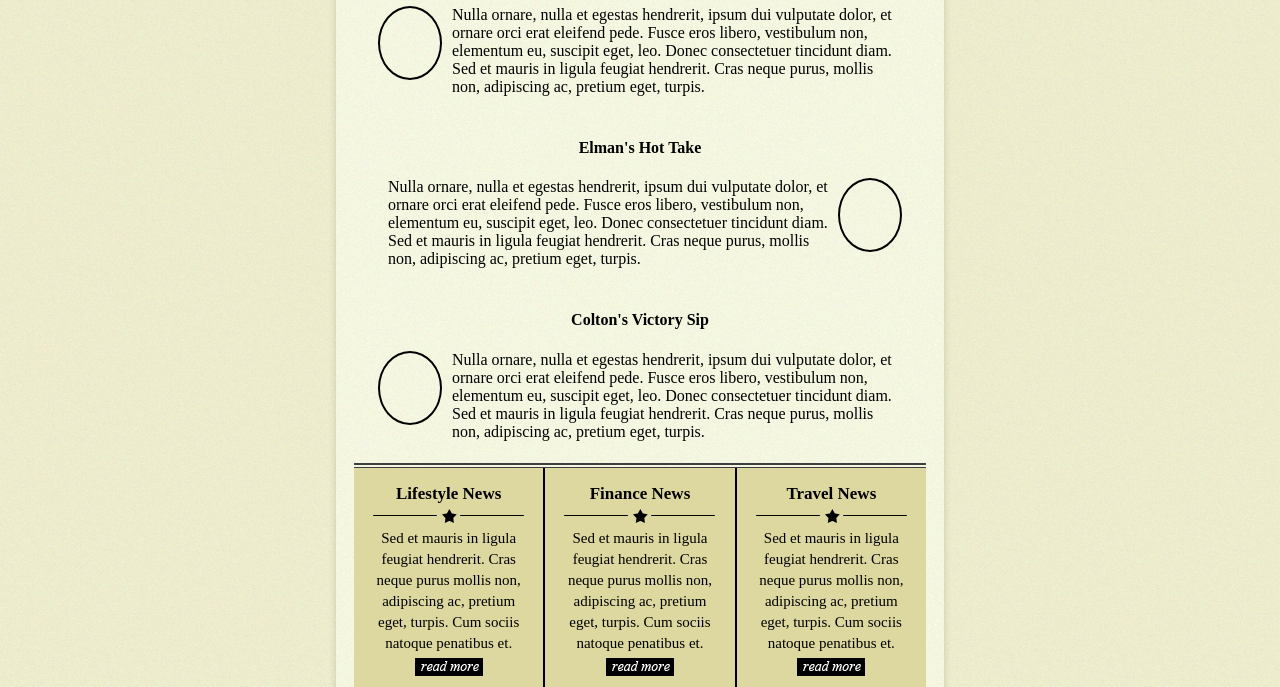
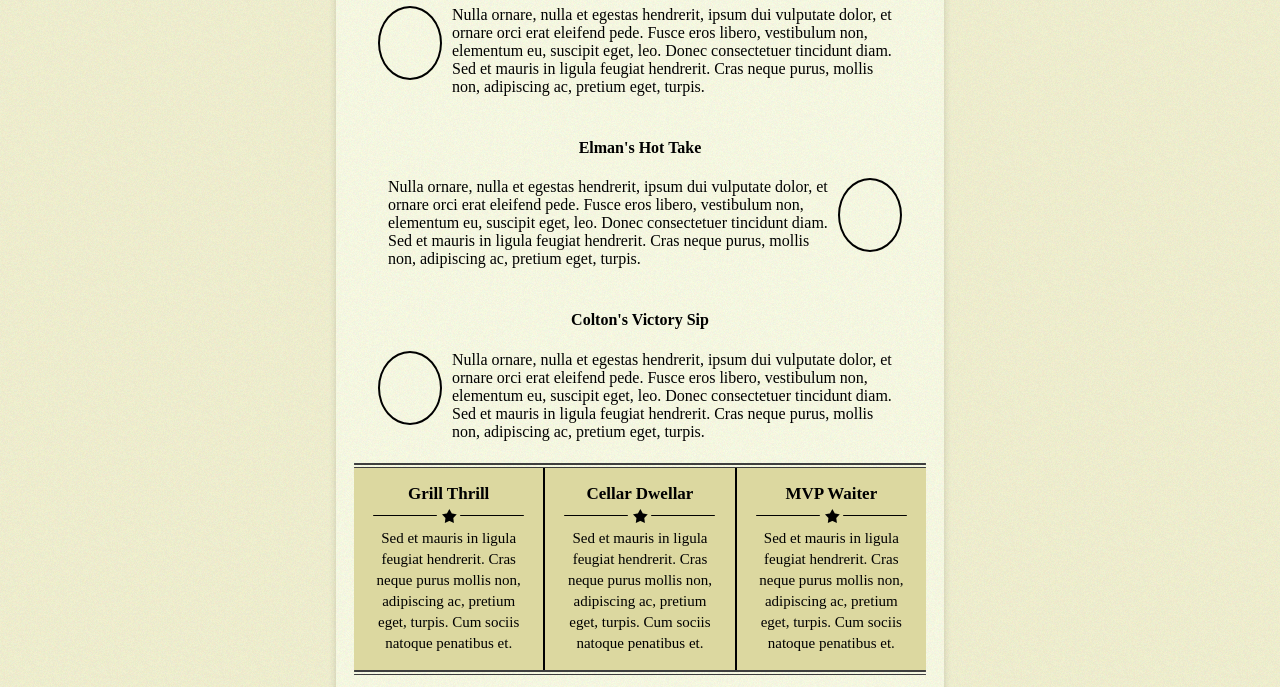
Before and after one commit to esokoletsky/S-W-Newsletter, a plain HTML site: page index.html in a window 1280 px wide. Shown: the part 356-1043 px from the top of the page. Drawn offline with Linux system fonts and the light colour scheme.

Commit message:
added cellar dwellar section

```diff
--- a/index.html
+++ b/index.html
@@ -173,13 +173,34 @@ a:link {color:#000;}
             <td align="center" style="background-color:#dcd8a0;"><table width="572" border="0" cellspacing="0" cellpadding="0">
               <tr>
                 <td align="center" valign="top">
-<!-- Lifestyle News-->
+<!--  Grill Thrill  -->
                 <table width="160" border="0" cellspacing="0" cellpadding="2">
                   <tr>
                     <td align="center" valign="top" style="height:10px;"></td>
                   </tr>
                   <tr>
-                    <td align="center" valign="top"><span style="font-size:17px; font-family: 'Times New Roman', Times, serif; color: #000; font-weight: bold;">Lifestyle  News</span></td>
+                    <td align="center" valign="top"><span style="font-size:17px; font-family: 'Times New Roman', Times, serif; color: #000; font-weight: bold;">Grill Thrill</span></td>
+                  </tr>
+                  <tr>
+                    <td align="center" valign="top"><img src="images/featured_bar2.png" width="151" height="16" alt="" /></td>
+                  </tr>
+                  <tr>
+                    <td align="center" valign="top" style="font-size:15px; font-family: 'Times New Roman', Times, serif; color: #000; line-height: 21px;">Sed et mauris in ligula feugiat hendrerit. Cras neque purus mollis non, adipiscing ac, pretium eget, turpis. Cum sociis natoque penatibus et. </td>
+                  </tr>
+
+                  <tr>
+                    <td align="center" valign="top" style="height:10px;"></td>
+                  </tr>
+                </table></td>
+                <td align="center" valign="top" style="background-color:#000; width:2px;"></td>
+                <td align="center" valign="top">
+<!--  Cellar Dwellar  -->
+                <table width="160" border="0" cellspacing="0" cellpadding="2">
+                  <tr>
+                    <td align="center" valign="top" style="height:10px;"></td>
+                  </tr>
+                  <tr>
+                    <td align="center" valign="top"><span style="font-size:17px; font-family: 'Times New Roman', Times, serif; color: #000; font-weight: bold;">Cellar Dwellar</span></td>
                   </tr>
                   <tr>
                     <td align="center" valign="top"><img src="images/featured_bar2.png" width="151" height="16" alt="" /></td>
@@ -188,53 +209,24 @@ a:link {color:#000;}
                     <td align="center" valign="top" style="font-size:15px; font-family: 'Times New Roman', Times, serif; color: #000; line-height: 21px;">Sed et mauris in ligula feugiat hendrerit. Cras neque purus mollis non, adipiscing ac, pretium eget, turpis. Cum sociis natoque penatibus et. </td>
                   </tr>
                   <tr>
-                    <td align="center" valign="top"><a href="#"><img src="images/readmore.gif" width="68" height="18" alt="" /></a></td>
-                  </tr>
-                  <tr>
                     <td align="center" valign="top" style="height:10px;"></td>
                   </tr>
                 </table></td>
                 <td align="center" valign="top" style="background-color:#000; width:2px;"></td>
                 <td align="center" valign="top">
-<!-- Finance News-->
+<!--MVP Waitor-->
                 <table width="160" border="0" cellspacing="0" cellpadding="2">
                   <tr>
                     <td align="center" valign="top" style="height:10px;"></td>
                   </tr>
                   <tr>
-                    <td align="center" valign="top"><span style="font-size:17px; font-family: 'Times New Roman', Times, serif; color: #000; font-weight: bold;">Finance  News</span></td>
+                    <td align="center" valign="top"><span style="font-size:17px; font-family: 'Times New Roman', Times, serif; color: #000; font-weight: bold;">MVP Waiter</span></td>
                   </tr>
                   <tr>
                     <td align="center" valign="top"><img src="images/featured_bar2.png" width="151" height="16" alt="" /></td>
                   </tr>
                   <tr>
                     <td align="center" valign="top" style="font-size:15px; font-family: 'Times New Roman', Times, serif; color: #000; line-height: 21px;">Sed et mauris in ligula feugiat hendrerit. Cras neque purus mollis non, adipiscing ac, pretium eget, turpis. Cum sociis natoque penatibus et. </td>
-                  </tr>
-                  <tr>
-                    <td align="center" valign="top"><a href="#"><img src="images/readmore.gif" width="68" height="18" alt="" /></a></td>
-                  </tr>
-                  <tr>
-                    <td align="center" valign="top" style="height:10px;"></td>
-                  </tr>
-                </table></td>
-                <td align="center" valign="top" style="background-color:#000; width:2px;"></td>
-                <td align="center" valign="top">
-<!-- Travel News-->
-                <table width="160" border="0" cellspacing="0" cellpadding="2">
-                  <tr>
-                    <td align="center" valign="top" style="height:10px;"></td>
-                  </tr>
-                  <tr>
-                    <td align="center" valign="top"><span style="font-size:17px; font-family: 'Times New Roman', Times, serif; color: #000; font-weight: bold;">Travel  News</span></td>
-                  </tr>
-                  <tr>
-                    <td align="center" valign="top"><img src="images/featured_bar2.png" width="151" height="16" alt="" /></td>
-                  </tr>
-                  <tr>
-                    <td align="center" valign="top" style="font-size:15px; font-family: 'Times New Roman', Times, serif; color: #000; line-height: 21px;">Sed et mauris in ligula feugiat hendrerit. Cras neque purus mollis non, adipiscing ac, pretium eget, turpis. Cum sociis natoque penatibus et. </td>
-                  </tr>
-                  <tr>
-                    <td align="center" valign="top"><a href="#"><img src="images/readmore.gif" width="68" height="18" alt="" /></a></td>
                   </tr>
                   <tr>
                     <td align="center" valign="top" style="height:10px;"></td>
```
